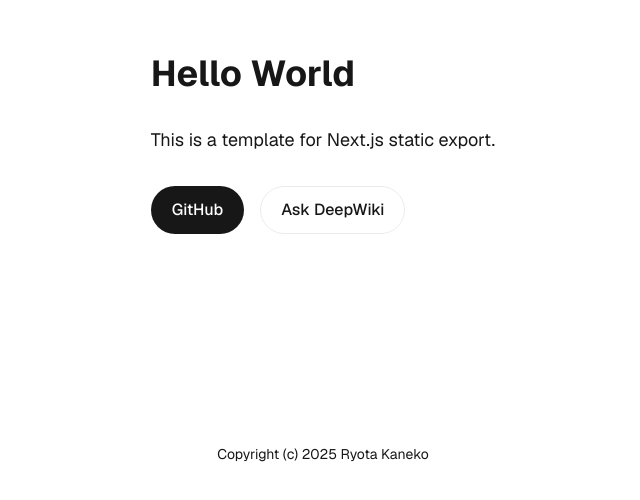
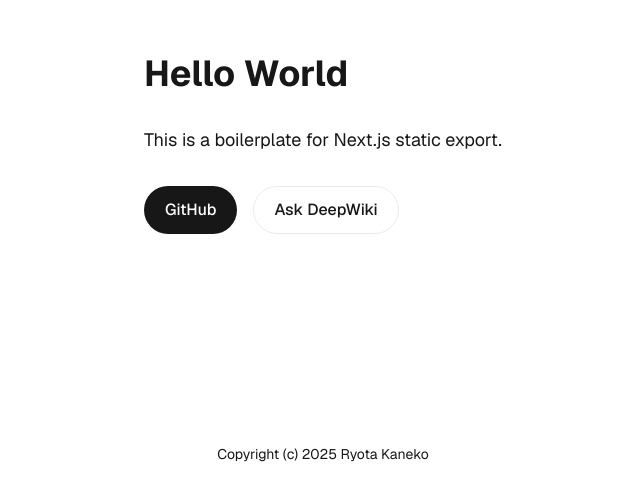
Before and after one commit to kryota-dev/nextjs-template, a Next.js app: page / in a window 1280 px wide. Shown: the part 256-756 px from the top of the page, without its empty margins (317-957 px from the left). Built offline with nearby package versions, Linux system fonts and the light colour scheme; no server answers.

Commit message:
✨ README.mdとコード内の「Template」を「Boilerplate」に変更し、プロジェクトの名称を統一しました。

```diff
--- a/package.json
+++ b/package.json
@@ -1,5 +1,5 @@
 {
-  "name": "nextjs-static-export-template",
+  "name": "nextjs-static-export-boilerplate",
   "version": "0.1.0",
   "private": true,
   "scripts": {
--- a/src/app/page.tsx
+++ b/src/app/page.tsx
@@ -3,7 +3,9 @@ export default function Home() {
     <div className='grid min-h-screen grid-rows-[20px_1fr_20px] items-center justify-items-center gap-16 p-8 pb-20 font-[family-name:var(--font-geist-sans)] sm:p-20'>
       <main className='row-start-2 flex flex-col items-center gap-[32px] sm:items-start'>
         <h1 className='text-4xl font-bold'>Hello World</h1>
-        <p className='text-lg'>This is a template for Next.js static export.</p>
+        <p className='text-lg'>
+          This is a boilerplate for Next.js static export.
+        </p>
 
         <div className='flex flex-col items-center gap-4 sm:flex-row'>
           <a
--- a/src/constants/SITE_DESCRIPTION.ts
+++ b/src/constants/SITE_DESCRIPTION.ts
@@ -2,4 +2,5 @@
  * サイトの説明
  * @description TODO: サイト公開時に変更する
  */
-export const SITE_DESCRIPTION = 'This is a template for Next.js static export.'
+export const SITE_DESCRIPTION =
+  'This is a boilerplate for Next.js static export.'
--- a/src/constants/SITE_NAME.ts
+++ b/src/constants/SITE_NAME.ts
@@ -2,4 +2,4 @@
  * サイト名
  * @description TODO: サイト公開時に変更する
  */
-export const SITE_NAME = 'Next.js Static Export Template'
+export const SITE_NAME = 'Next.js Static Export Boilerplate'
```
Also changed, not shown: 1 other file (tests, documents, lock files or other folders).
